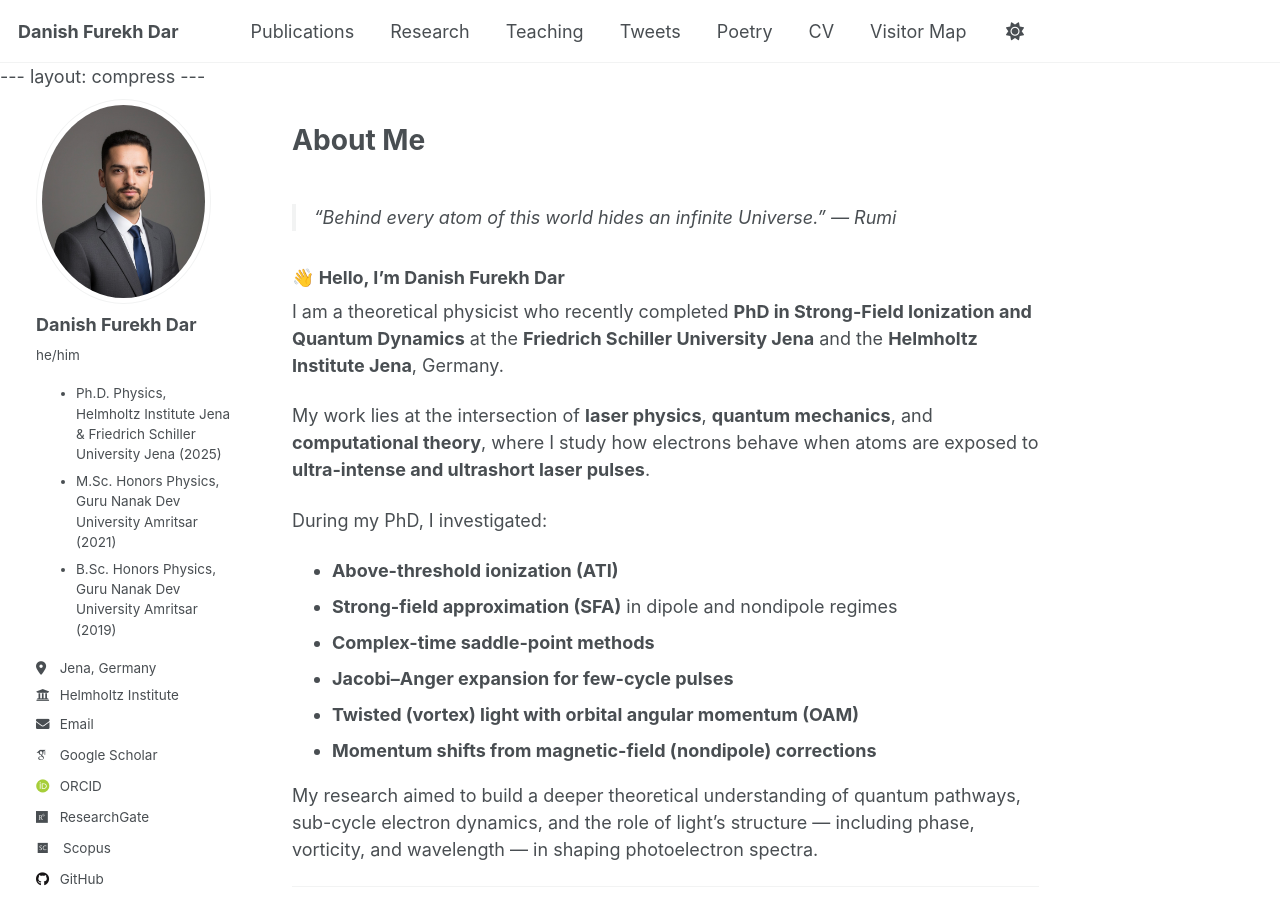
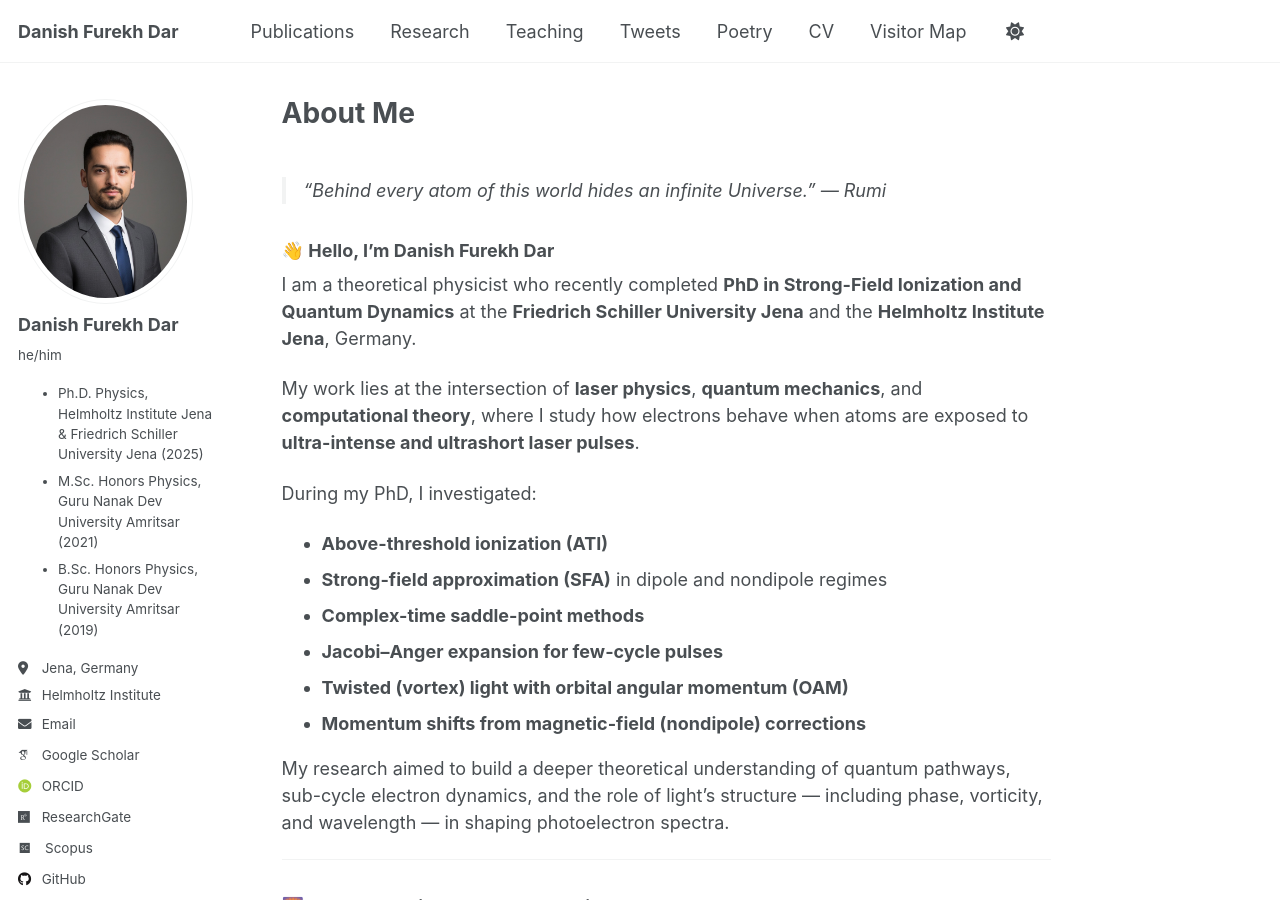
Before and after one commit to danishfurekhdar/danishfurekhdar.github.io, a Jekyll site: the page built from _pages/about.md, in a window 1280 px wide and 900 px high. Built offline with Jekyll 4.4.1, drawn with Linux system fonts in a browser that asks for light colours; some web fonts are replaced.

Commit message:
Refactor default.html layout for clarity
Reformatted HTML layout for better readability and structure.

```diff
--- a/_layouts/default.html
+++ b/_layouts/default.html
@@ -1 +1,31 @@
---- layout: compress --- {% include base_path %} <!doctype html> <html lang="{{ site.locale | slice: 0,2 }}" class="no-js"{% if site.site_theme == "dark" %} data-theme="dark"{% endif %}> <head> {% include head.html %} {% include head/custom.html %} </head> <body> {% include browser-upgrade.html %} {% include masthead.html %} <main id="main" class="initial-content"> {{ content }} </main> <footer class="page__footer"> {% include footer/custom.html %} {% include footer.html %} </footer> {% include scripts.html %} </body> </html>
+---
+layout: compress
+---
+
+{% include base_path %}
+
+<!doctype html>
+<html lang="{{ site.locale | slice: 0,2 }}" class="no-js"{% if site.site_theme == "dark" %} data-theme="dark"{% endif %}>
+  <head>
+    {% include head.html %}
+    {% include head/custom.html %}
+  </head>
+
+  <body>
+
+    {% include browser-upgrade.html %}
+    {% include masthead.html %}
+
+    {{ content }}
+
+    <div class="page__footer">
+      <footer>
+        {% include footer/custom.html %}
+        {% include footer.html %}
+      </footer>
+    </div>
+
+    {% include scripts.html %}
+
+  </body>
+</html>
```
